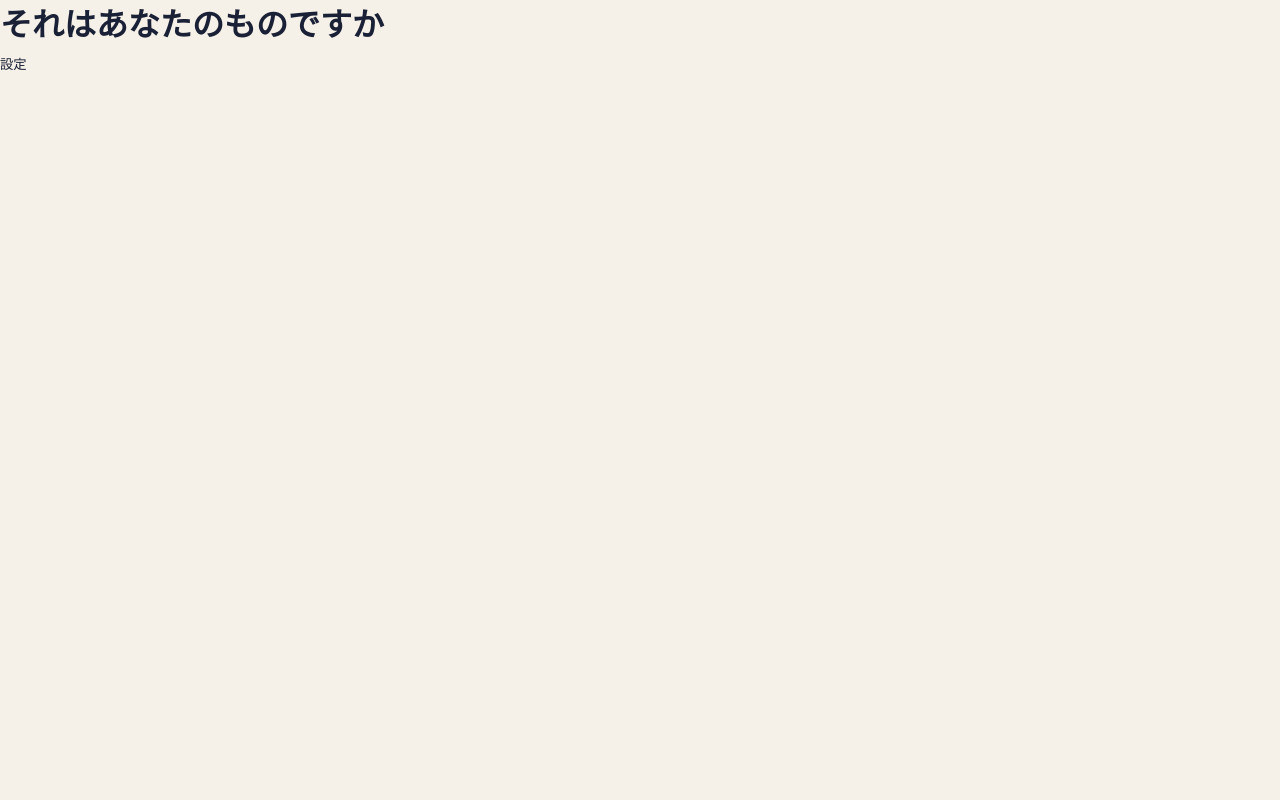
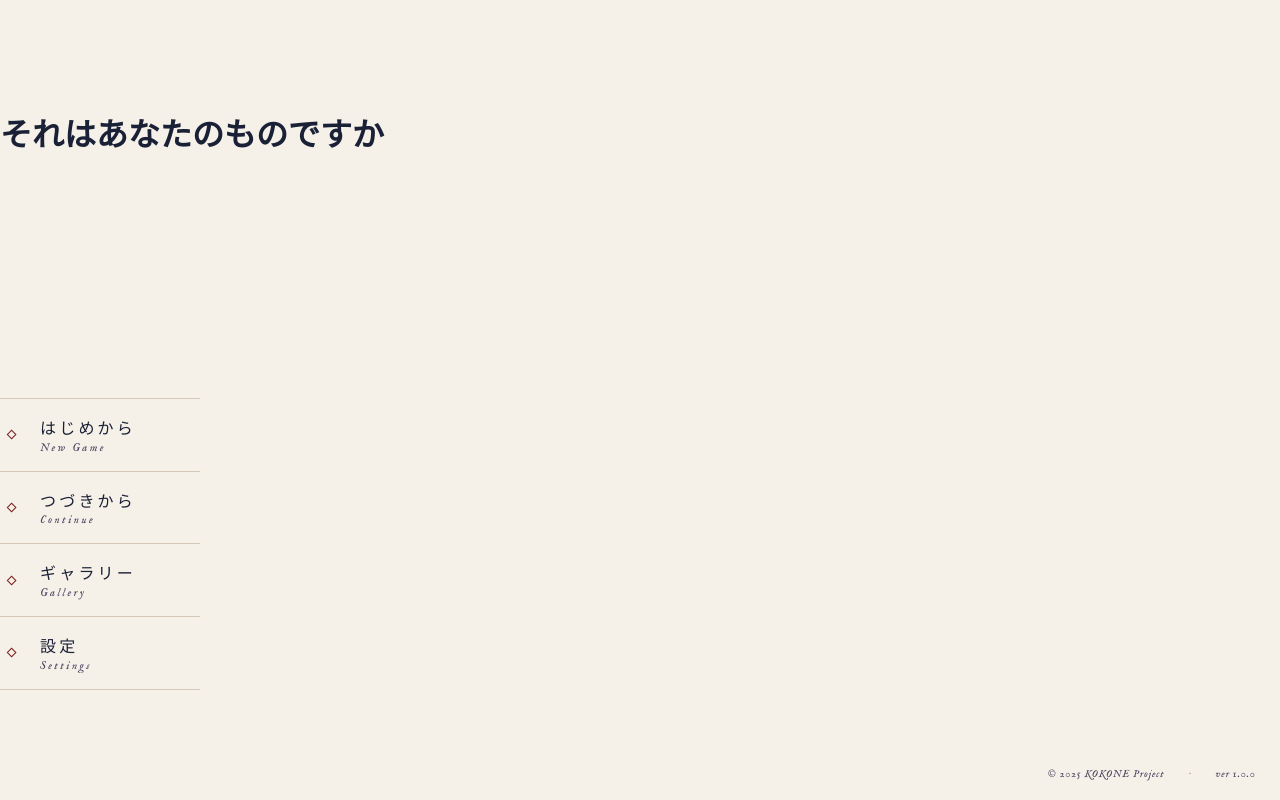
Before and after one commit to coiluck/lost-item, a React (Vite) app: page /#/top in a window 1280 px wide. Built offline with nearby package versions, Linux system fonts and the light colour scheme; a web font is replaced by a local one.

Commit message:
Add: top page

```diff
--- /dev/null
+++ b/src/css/pages/Index.css
@@ -0,0 +1,146 @@
+.top-container {
+  display: grid;
+  grid-template-columns: auto 1fr;
+  gap: 1rem;
+  height: 100%;
+}
+
+.top-text-container {
+  display: flex;
+  flex-direction: column;
+  justify-content: space-around;
+  align-items: flex-start;
+  gap: 1rem;
+  height: 100%;
+}
+
+/* menu */
+.top-text-container nav {
+  display: flex;
+  flex-direction: column;
+}
+
+.top-menu-item {
+  display: flex;
+  align-items: center;
+  gap: 1rem;
+  position: relative;
+  padding: 1rem 0;
+  padding-right: 4rem;
+  text-align: left;
+  border-top: 1px solid rgb(from var(--accent) r g b / 0.3);
+  opacity: 0;
+  transform: translateX(-8px);
+  animation: topMenuItem 0.5s ease-in-out forwards;
+  animation-delay: var(--delay);
+}
+@keyframes topMenuItem {
+  0% {
+    opacity: 0;
+    transform: translateX(-8px);
+  }
+  100% {
+    opacity: 1;
+    transform: translateX(0);
+  }
+}
+.top-menu-item:last-child {
+  border-bottom: 1px solid rgb(from var(--accent) r g b / 0.3);
+}
+
+.top-menu-item::before {
+  content: '';
+  position: absolute;
+  inset: 0;
+  background: linear-gradient( 90deg, rgb(from var(--accent) r g b / 0.08) 0%, transparent 70% );
+  opacity: 0;
+  transition: opacity 0.2s ease;
+}
+.top-menu-item:hover::before {
+  opacity: 1;
+}
+
+.top-menu-item-indicator {
+  display: flex;
+  align-items: center;
+  justify-content: center;
+  width: 1.5rem;
+  flex-shrink: 0;
+}
+.top-menu-item-diamond {
+  width: 0.45rem;
+  height: 0.45rem;
+  margin: calc((0.45rem * 1.4142 - 0.45rem) / 2);
+  border: 1.5px solid var(--red);
+  transform: rotate(45deg);
+  transition: all .3s ease;
+}
+.top-menu-item:hover .top-menu-item-diamond {
+  background-color: var(--red);
+}
+
+.top-menu-item-labels {
+  display: flex;
+  flex-direction: column;
+  gap: 0.1rem;
+}
+.top-menu-item-ja {
+  font-size: 1rem;
+  color: var(--navy);
+  letter-spacing: 0.2rem;
+}
+.top-menu-item-en {
+  font-family: 'IM Fell English', serif;
+  font-style: italic;
+  font-size: 0.7rem;
+  color: var(--navy-light);
+  letter-spacing: 0.15rem;
+  transition: color 0.2s ease;
+}
+.top-menu-item:hover .top-menu-item-en {
+  color: var(--accent-light);
+}
+
+.top-menu-item-line {
+  position: absolute;
+  right: 0;
+  top: 50%;
+  transform: translateY(-50%);
+  height: 1px;
+  width: 0;
+  background: linear-gradient( 90deg, transparent, var(--accent) );
+  transition: all 0.3s ease;
+}
+.top-menu-item:hover .top-menu-item-line {
+  width: 3rem;
+}
+
+
+
+/* footer */
+.top-text-container footer {
+  display: flex;
+  flex-direction: row;
+  gap: 1rem;
+}
+
+.top-footer {
+  position: absolute;
+  bottom: 1rem;
+  right: 1.5rem;
+  display: flex;
+  gap: 1.5rem;
+  align-items: center;
+}
+.top-footer-copy, .top-footer-ver {
+  font-family: 'IM Fell English', serif;
+  font-style: italic;
+  font-size: .65rem;
+  color: var(--navy-light);
+  letter-spacing: .05rem;
+}
+.top-footer-copy::after {
+  content: '·';
+  margin-left: 1.5rem;
+  color: var(--accent-light);
+}
--- a/src/ts/pages/Index.tsx
+++ b/src/ts/pages/Index.tsx
@@ -1,15 +1,57 @@
 // ts/pages/Index.tsx
 import { useNavigate } from "react-router-dom";
+import "../../css/pages/Index.css";
+
+interface MenuItem {
+  id: string;
+  labelJa: string;
+  labelEn: string;
+  path: string;
+};
+
+const MENU_ITEMS: MenuItem[] = [
+  { id: "start", labelJa: "はじめから", labelEn: "New Game", path: "/game" },
+  { id: "continue", labelJa: "つづきから", labelEn: "Continue", path: "/load" },
+  { id: "gallery", labelJa: "ギャラリー", labelEn: "Gallery", path: "/gallery" },
+  { id: "settings", labelJa: "設定", labelEn: "Settings", path: "/settings" },
+];
 
 function Index() {
   const navigate = useNavigate();
 
   return (
     <div className="page fade-in">
-      <h1>それはあなたのものですか</h1>
-      <nav>
-        <button onClick={() => navigate("/settings", { state: { from: "/top" } })}>設定</button>
-      </nav>
+      <div className="top-container">
+        <div className="top-text-container">
+          <h1>それはあなたのものですか</h1>
+          <nav>
+            {MENU_ITEMS.map((item, index) => (
+              <button
+                key={item.id}
+                className="top-menu-item"
+                style={{ "--delay": `${index * 80}ms` } as React.CSSProperties}
+                onClick={() => navigate(item.path, { state: { from: "/top" } })}
+              >
+                <span className="top-menu-item-indicator" aria-hidden="true">
+                  <span className="top-menu-item-diamond" />
+                </span>
+                <span className="top-menu-item-labels">
+                  <span className="top-menu-item-ja">{item.labelJa}</span>
+                  <span className="top-menu-item-en">{item.labelEn}</span>
+                </span>
+                <span className="top-menu-item-line" aria-hidden="true" />
+              </button>
+            ))}
+          </nav>
+        </div>
+
+        <div className="top-background"></div>
+      </div>
+
+      <footer className="top-footer">
+        <span className="top-footer-copy">© 2025 KOKONE Project</span>
+        <span className="top-footer-ver">ver 1.0.0</span>
+      </footer>
     </div>
   );
 }
--- a/src/ts/pages/SettingsPage.tsx
+++ b/src/ts/pages/SettingsPage.tsx
@@ -2,7 +2,7 @@
 import { useRef } from "react";
 import { useSettingsStore } from "../stores/settingsStore";
 import { bgm, se } from '../audio/audio';
-import "../../css/pages/Settings.css";
+import "../../css/pages/SettingsPage.css";
 
 export default function SettingsPage() {
   const masterVolume = useSettingsStore(state => state.masterVolume);
--- a/src/ts/router.tsx
+++ b/src/ts/router.tsx
@@ -1,11 +1,12 @@
 // ts/router.tsx
-import { createMemoryRouter } from "react-router-dom";
+import { createHashRouter } from "react-router-dom";
 import Layout from "./Layout/Layout";
 import LogoPage from "./pages/LogoPage";
 import Index from "./pages/Index";
 import SettingsPage from "./pages/SettingsPage";
+import LoadDataPage from "./pages/LoadDataPage";
 
-export const router = createMemoryRouter(
+export const router = createHashRouter(
   [
     { path: "/", element: <LogoPage /> },
     { path: "/top", element: <Index /> },
@@ -13,8 +14,8 @@ export const router = createMemoryRouter(
       element: <Layout />,
       children: [
         { path: "/settings", element: <SettingsPage />, handle: { mainTitle: "設定", subTitle: "Configuration" }, },
+        { path: "/load", element: <LoadDataPage />, handle: { mainTitle: "ロード", subTitle: "Load Data" }, },
       ]
     },
   ],
-  { initialEntries: ["/"] },
 );
```
Also changed, not shown: src/css/pages/SettingsPage.css (renamed from src/css/pages/Settings.css).
